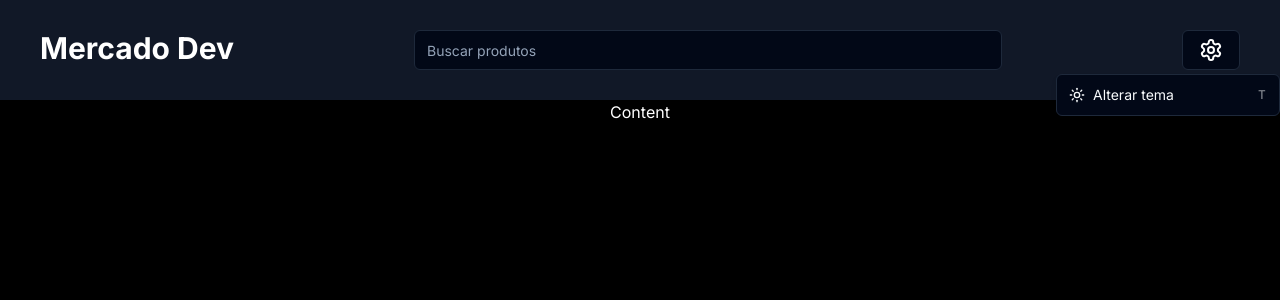
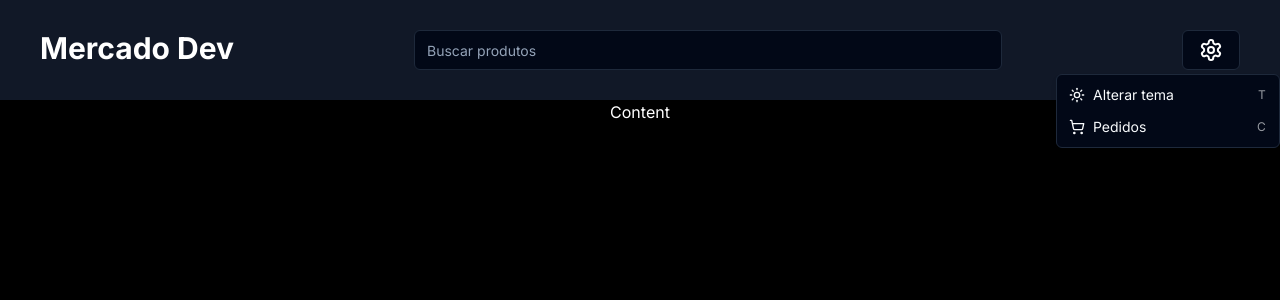
Before and after one commit to gabrielmelogm/mercado-dev, a Next.js app in the folder web/: page / in a window 1280 px wide. Both pictures are taken after a click on the button 1210 px from the left and 50 px from the top of the page. Shown: the top 300 px of the page. Built offline with nearby package versions, Linux system fonts and the light colour scheme.

Commit message:
feat: link to purchase

```diff
--- a/web/components/SettingsMenu.tsx
+++ b/web/components/SettingsMenu.tsx
@@ -1,4 +1,5 @@
-import { Settings } from 'lucide-react'
+import { Settings, ShoppingCart } from 'lucide-react'
+import Link from 'next/link'
 import { SwitchTheme } from './SwitchTheme'
 import { Button } from './ui/button'
 import {
@@ -21,11 +22,11 @@ export function SettingsMenu() {
 			<DropdownMenuContent className="w-56" align="start">
 				<DropdownMenuGroup>
 					<SwitchTheme />
-					{/* <DropdownMenuItem className="cursor-pointer">
-						<Sun className="mr-2 h-4 w-4" />
-						<SwitchTheme />
-						<DropdownMenuShortcut>T</DropdownMenuShortcut>
-					</DropdownMenuItem> */}
+					<DropdownMenuItem className="cursor-pointer">
+						<ShoppingCart className="mr-2 h-4 w-4" />
+						<Link href="/purchase">Pedidos</Link>
+						<DropdownMenuShortcut>C</DropdownMenuShortcut>
+					</DropdownMenuItem>
 				</DropdownMenuGroup>
 			</DropdownMenuContent>
 		</DropdownMenu>
```
